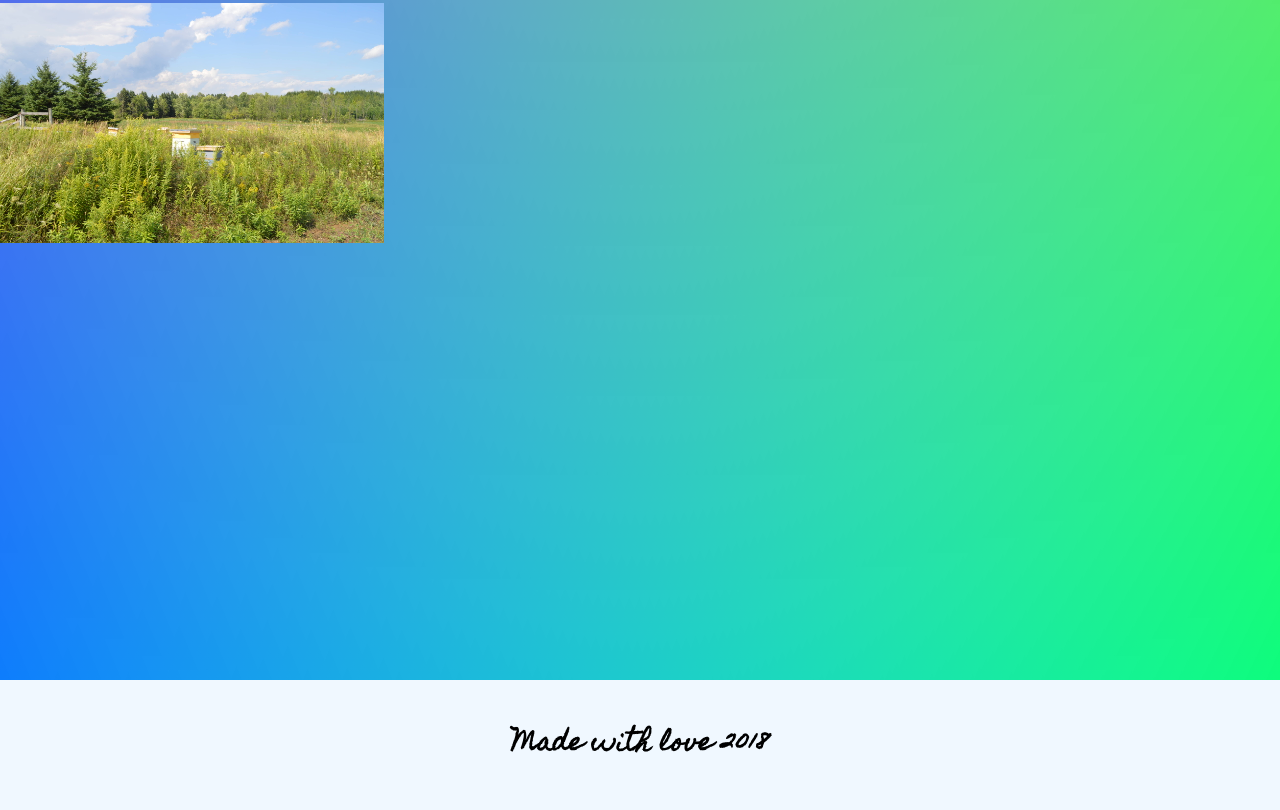
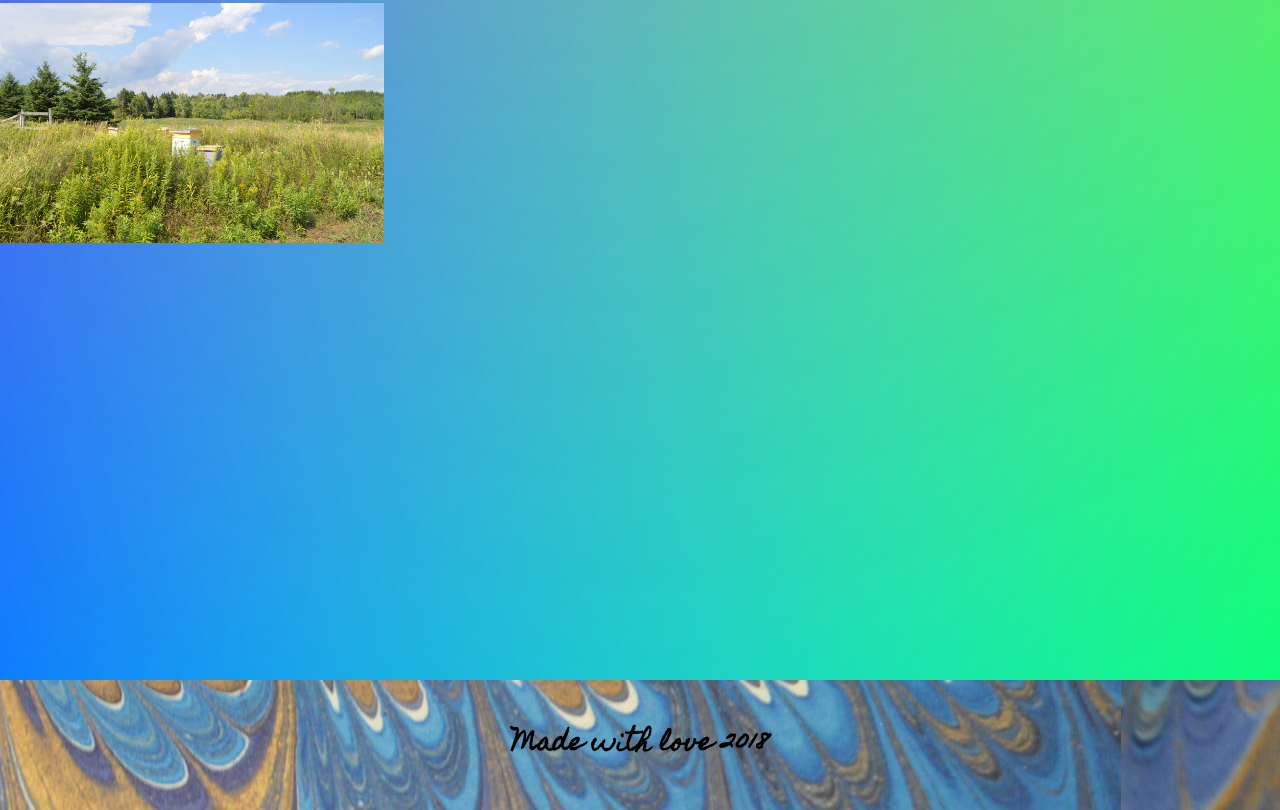
Before and after one commit to c0reac0de/Portfolio, a plain HTML site: page index.html in a window 1280 px wide. Shown: the part 2269-3079 px from the top of the page. Drawn offline with Linux system fonts and the light colour scheme.

Commit message:
Update style.css

```diff
--- a/css/style.css
+++ b/css/style.css
@@ -114,7 +114,7 @@ p, h3{
     position: absolute bottom;
     padding: 20px;
     text-align: center;
-    background: aliceblue url("img/papermarbling.JPG") 70em;
+    background: aliceblue url("../img/papermarbling.JPG") 70em;
 
 
 }
@@ -125,74 +125,6 @@ p, h3{
         flex-direction: column;
     }
 }
-
-
-
-/* ---- stats.js
-
-.count-particles{
-  background: #000022;
-  position: absolute;
-  top: 48px;
-  left: 0;
-  width: 80px;
-  color: #13E8E9;
-  font-size: .8em;
-  text-align: left;
-  text-indent: 4px;
-  line-height: 14px;
-  padding-bottom: 2px;
-  font-family: Helvetica, Arial, sans-serif;
-  font-weight: bold;
-}
-
-.js-count-particles{
-  font-size: 1.1em;
-}
-
-#stats,
-.count-particles{
-  -webkit-user-select: none;
-  margin-top: 5px;
-  margin-left: 5px;
-  Keyword values
-user-select: none;
-user-select: auto;
-user-select: text;
-user-select: contain;
-user-select: all;
-
-Global values
-user-select: inherit;
-user-select: initial;
-user-select: unset;
-
-Mozilla-specific values
--moz-user-select: none;
--moz-user-select: text;
--moz-user-select: all;
-
- WebKit-specific values
--webkit-user-select: none;
--webkit-user-select: text;
--webkit-user-select: all; Doesn't work in Safari; use only
-                             "none" or "text", or else it will
-                             allow typing in the <html> container
-
- Microsoft-specific values
--ms-user-select: none;
--ms-user-select: text;
--ms-user-select: element;
-}
-
-#stats{
-  border-radius: 3px 3px 0 0;
-  overflow: hidden;
-}
-
-.count-particles{
-  border-radius: 0 0 3px 3px;
-} */
 
 /*style for Project slide out cards */
 .test {
```
